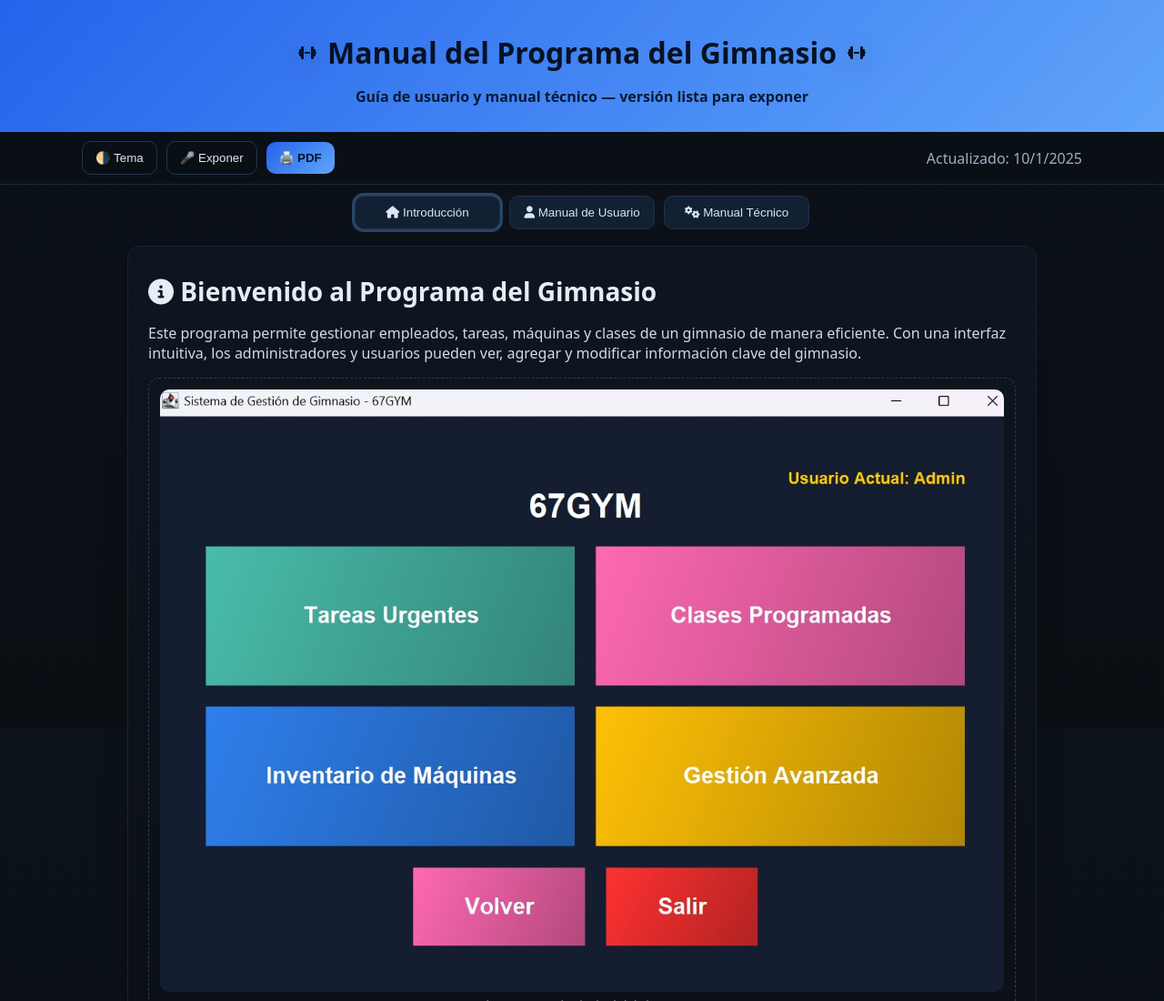
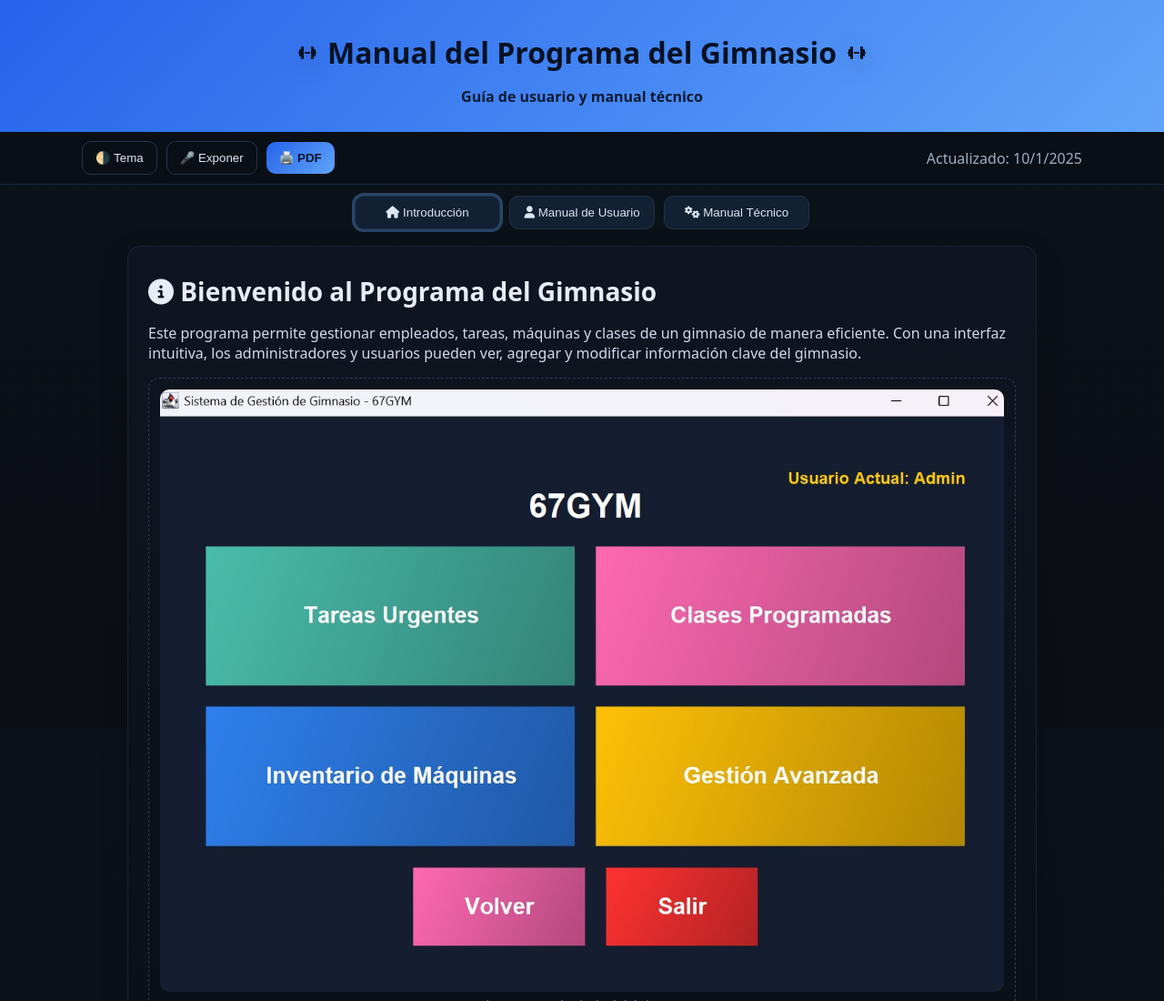
Before and after one commit to CesarEsproncedaP/AvanceProyectoFinal-EstructuraDeDatos, a plain HTML site: page index.html in a window 1280 px wide. Shown: the top 1100 px of the page at 91% size. Drawn offline with Linux system fonts and the light colour scheme.

Commit message:
Update index.html

```diff
--- a/index.html
+++ b/index.html
@@ -3,7 +3,7 @@
 <head>
   <meta charset="UTF-8" />
   <meta name="viewport" content="width=device-width, initial-scale=1" />
-  <title>Manual del Programa del Gimnasio — Versión para Exponer</title>
+  <title>Manual del Programa del Gimnasio </title>
   <!-- Iconos (opcional) -->
   <link rel="stylesheet" href="https://cdnjs.cloudflare.com/ajax/libs/font-awesome/6.5.1/css/all.min.css" crossorigin="anonymous" referrerpolicy="no-referrer" />
   <style>
@@ -83,7 +83,7 @@
         <h1>Manual del Programa del Gimnasio</h1>
         <i class="fas fa-dumbbell"></i>
       </div>
-      <p>Guía de usuario y manual técnico — versión lista para exponer</p>
+      <p>Guía de usuario y manual técnico </p>
     </div>
   </header>
 
```
